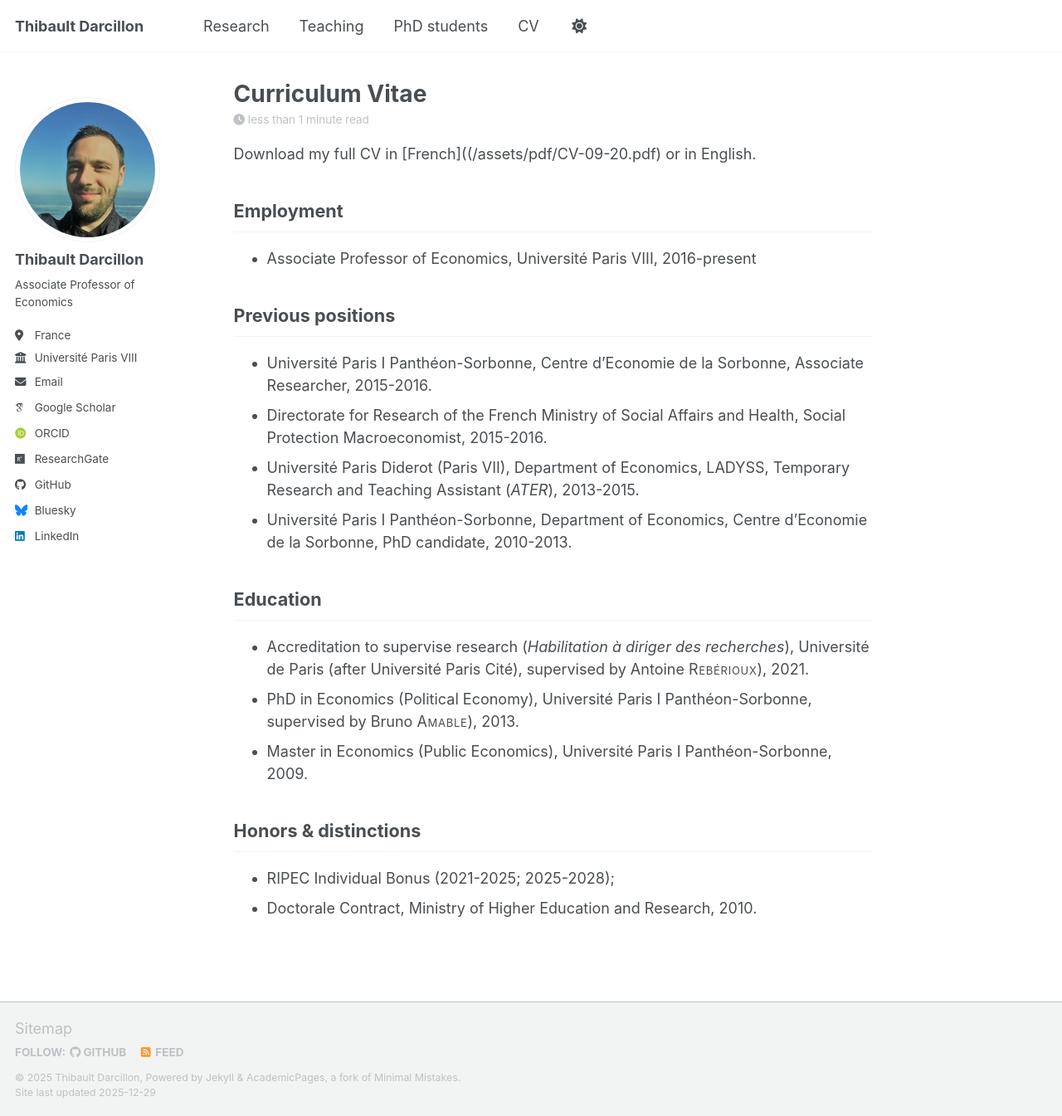
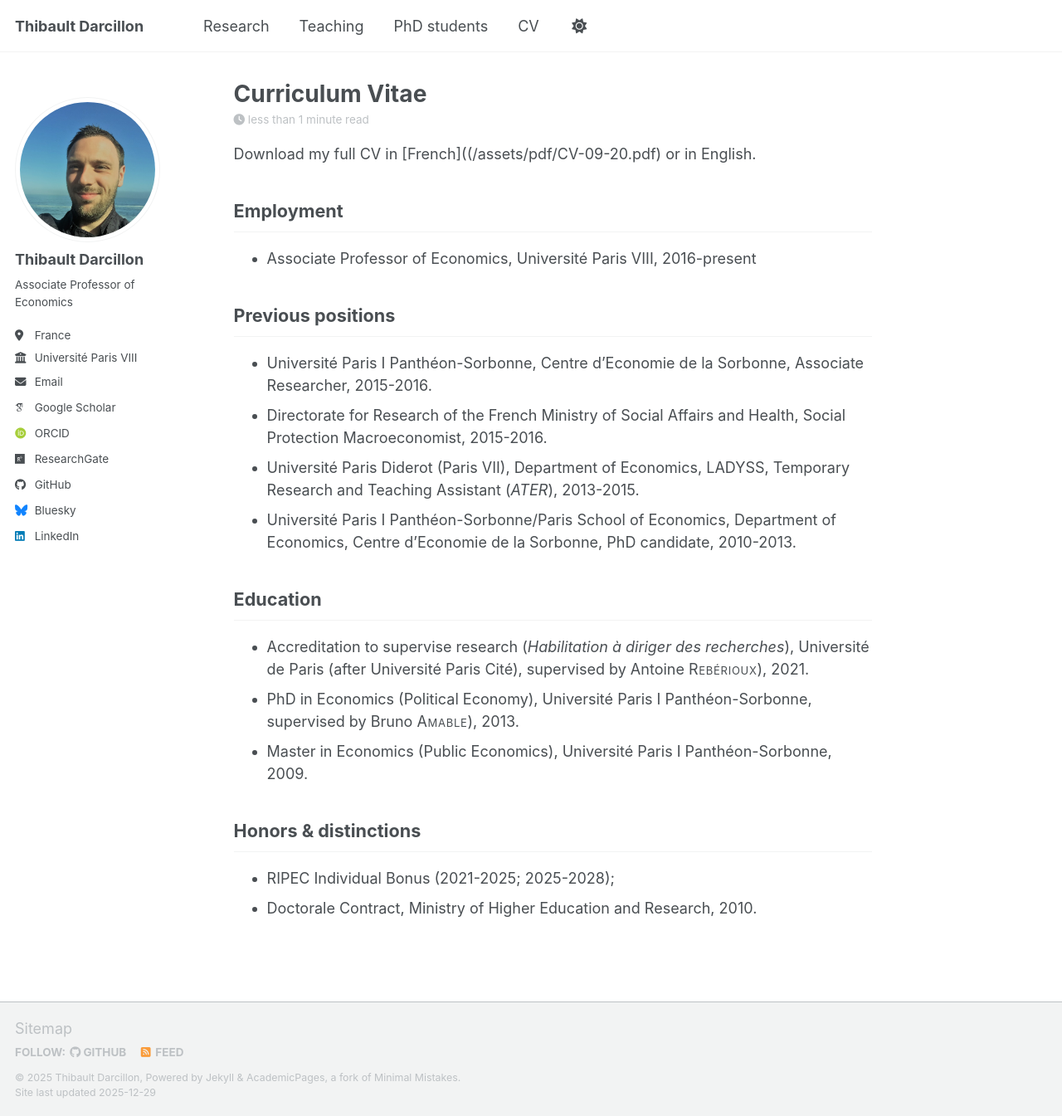
Before and after one commit to thibaultdarcillon/thibaultdarcillon.github.io, a Jekyll site: the page built from _pages/cv.md, in a window 1280 px wide and 1345 px high. Shown: the whole window at 83% size. Built offline with Jekyll 4.4.1, drawn with Linux system fonts in a browser that asks for light colours; some web fonts are replaced; a script bundle is joined from its source files by our own code; library files that are not in the unit come from our copies.

Commit message:
Update CV

```diff
--- a/_pages/cv.md
+++ b/_pages/cv.md
@@ -16,7 +16,7 @@
 - Directorate for Research of the French Ministry of Social Affairs and
 Health, Social Protection Macroeconomist, 2015-2016.
 - Université Paris Diderot (Paris VII), Department of Economics, LADYSS, Temporary Research and Teaching Assistant (*ATER*), 2013-2015.
-- Université Paris I Panthéon-Sorbonne, Department of Economics, Centre d'Economie de la Sorbonne, PhD candidate, 2010-2013.
+- Université Paris I Panthéon-Sorbonne/Paris School of Economics, Department of Economics, Centre d'Economie de la Sorbonne, PhD candidate, 2010-2013.
 
 ## Education
 
```
